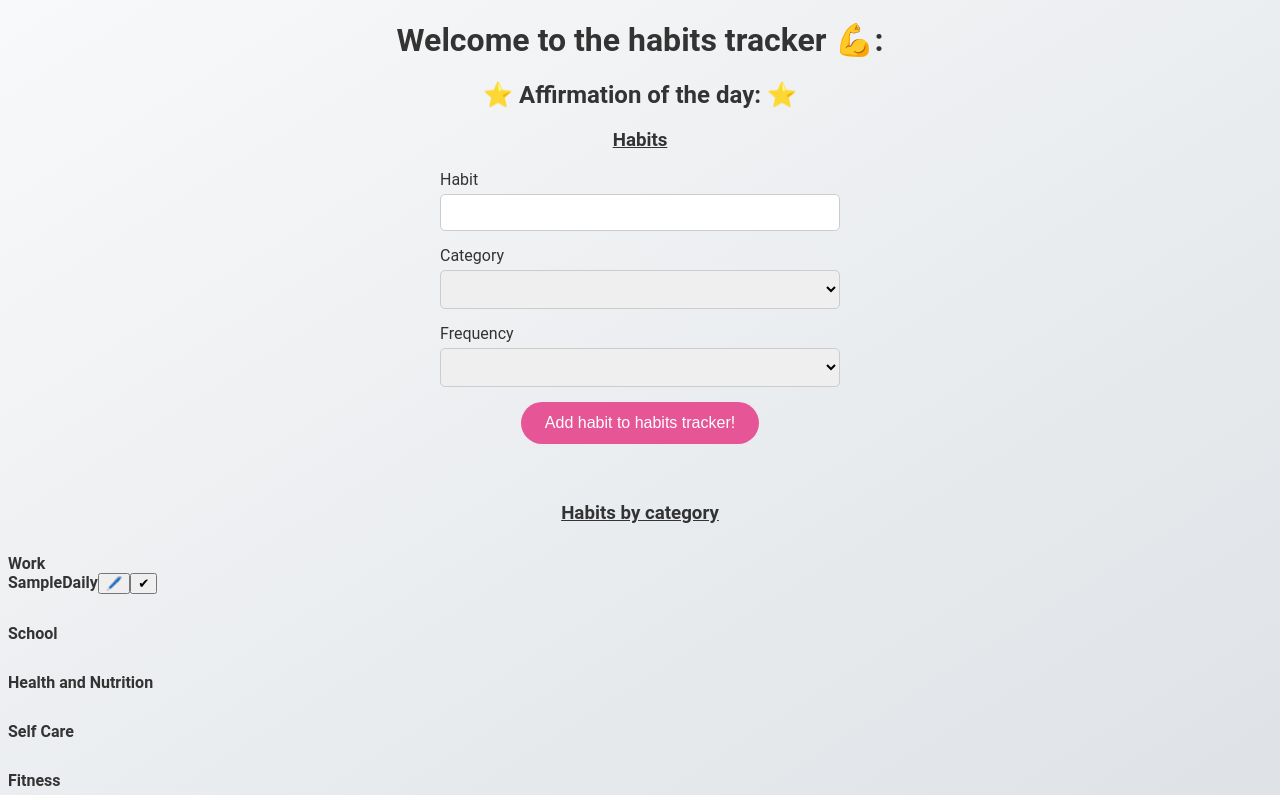
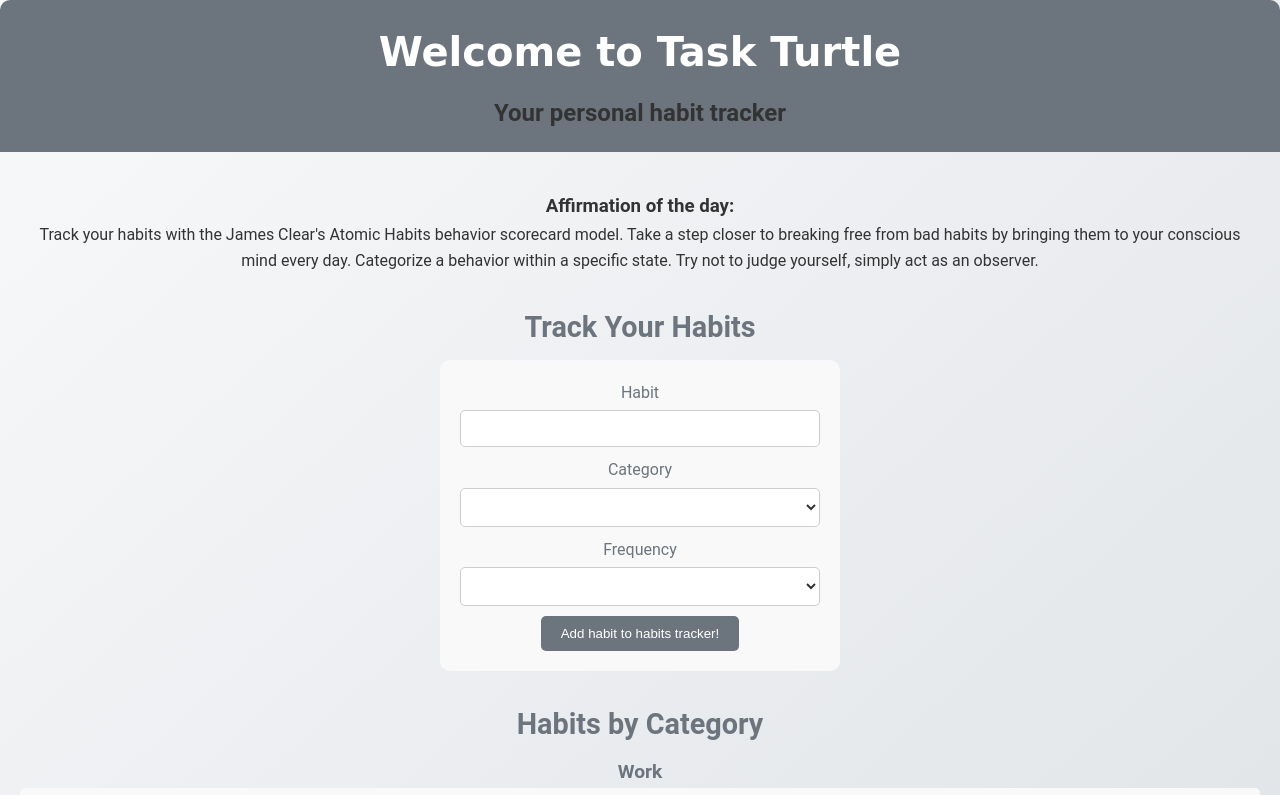
Before and after one commit to mercy12-boop/Phase-1-Project-Task-Turtle, a plain HTML site: page index.html in a window 1280 px wide. Both pictures are taken after typing "Sample" into the empty fields and a click on the button "Add habit to habits tracker!". Shown: the top 795 px of the page. Drawn offline with Linux system fonts and the light colour scheme; no server answers; a web font is replaced by a local one.

Commit message:
Addds Changes to the Project

```diff
--- a/index.css
+++ b/index.css
@@ -1,107 +1,164 @@
-/* h2,
-h3,
-body {
-  color: #e65696;
-  text-align: center;
-  font-family: "Great Notes", sans-serif;
-}
-h3 {
-  text-decoration: underline;
-}
-body {
-  background-image: linear-gradient(to bottom right, #d2c6f3, #f3e6e9);
+/* Reset default styles */
+* {
+  margin: 0;
+  padding: 0;
+  box-sizing: border-box;
 }
 
-.button1 {
-  background-color: #e65696;
-  color: #ffffff;
-  border: none;
-  padding: 10px 20px;
-  border-radius: 20px;
-  font-family: "Great Notes", sans-serif;
-  font-size: 16px;
-  cursor: pointer;
-  transition: background-color 0.3s;
+/* Body styles */
+body {
+  font-family: "Roboto", sans-serif;
+  background: linear-gradient(
+    to bottom right,
+    #f8f9fa,
+    #dee2e6
+  ); /* Soft gradient background */
+  color: #333; /* Dark text color */
+  line-height: 1.6;
 }
 
-.button1:hover {
-  background-color: #ff85b2; /
-} */
-/* General Styles */
-body {
-  font-family: "Roboto", sans-serif;
-  color: #333;
-  background-image: linear-gradient(to bottom right, #f8f9fa, #dee2e6);
+/* Center the container */
+.container {
+  max-width: 800px;
+  margin: 0 auto;
+  padding: 20px;
+  background-color: #fff; /* White container background */
+  border-radius: 10px;
+  box-shadow: 0 0 10px rgba(0, 0, 0, 0.1); /* Subtle shadow effect */
 }
 
-h1,
-h2,
-h3 {
+/* Header styles */
+header {
+  background-color: #6c757d;
+  padding: 20px;
+  text-align: center;
+  border-top-left-radius: 10px;
+  border-top-right-radius: 10px;
+  margin-bottom: 20px;
+}
+
+header h1 {
+  font-family: "Great Vibes", cursive;
+  font-size: 2.5rem;
+  margin-bottom: 10px;
+  color: #fff;
+}
+
+/* Main styles */
+main {
+  padding: 20px;
+}
+
+/* Section styles */
+section {
+  margin-bottom: 30px;
   text-align: center;
 }
 
-h3 {
-  margin-top: 20px;
-  text-decoration: underline;
+section h2 {
+  font-family: "Roboto", sans-serif;
+  font-size: 1.8rem;
+  margin-bottom: 10px;
+  color: #6c757d;
 }
 
-/* Form Styles */
+section p {
+  margin-bottom: 20px;
+}
+
+/* Form styles */
 form {
   max-width: 400px;
-  margin: 0 auto;
+  margin: 0 auto; /* Center the form */
+  padding: 20px;
+  background-color: #f9f9f9; /* Light gray form background */
+  border-radius: 10px;
 }
 
 label {
   display: block;
   margin-bottom: 5px;
+  color: #6c757d; /* Dark gray label color */
 }
 
 input[type="text"],
 select {
   width: 100%;
   padding: 10px;
-  margin-bottom: 15px;
-  border: 1px solid #ccc;
+  margin-bottom: 10px;
+  border: 1px solid #ccc; /* Light gray border */
   border-radius: 5px;
-  box-sizing: border-box;
+  background-color: #fff; /* White input background */
+  color: #333; /* Dark text color */
 }
 
-/* Button Styles */
-.button1 {
-  display: block;
-  margin: 0 auto;
-  background-color: #e65696;
-  color: #fff;
+button {
+  padding: 10px 20px;
+  background-color: #6c757d; /* Dark gray button background */
+  color: #fff; /* White text color */
   border: none;
-  padding: 12px 24px;
-  border-radius: 30px;
-  font-size: 16px;
+  border-radius: 5px;
   cursor: pointer;
-  transition: background-color 0.3s, box-shadow 0.3s;
+  transition: background-color 0.3s ease;
 }
 
-.button1:hover {
-  background-color: #ff85b2;
-  box-shadow: 0 4px 8px rgba(0, 0, 0, 0.1);
+button:hover {
+  background-color: #495057; /* Darker gray on hover */
 }
 
-/* Category Styles */
+/* Habits container styles */
 .category {
-  margin-top: 30px;
+  font-family: "Roboto", sans-serif;
+  font-size: 1.2rem;
+  margin-bottom: 20px;
+  color: #6c757d;
 }
 
-.category h4 {
-  color: #e65696;
-  font-size: 20px;
+.habitsD {
+  display: flex;
+  justify-content: space-between;
+  align-items: center;
+  padding: 10px;
+  background-color: #f9f9f9;
+  border-radius: 5px;
   margin-bottom: 10px;
 }
 
-.category ul {
-  list-style-type: none;
-  padding: 0;
+.habitsD span {
+  flex: 1;
 }
 
-.category ul li {
-  margin-bottom: 5px;
-  font-size: 16px;
+.habitsD button {
+  margin-left: 10px;
+  background-color: #6c757d;
+  color: #fff;
+  border: none;
+  border-radius: 5px;
+  padding: 8px 16px;
+  cursor: pointer;
+  transition: background-color 0.3s ease;
 }
+
+.habitsD button:hover {
+  background-color: #495057;
+}
+
+.completed {
+  text-decoration: line-through;
+  color: #999;
+}
+
+/* Footer styles */
+footer {
+  text-align: center;
+  background-color: #6c757d;
+  padding: 10px 0;
+  border-bottom-left-radius: 10px;
+  border-bottom-right-radius: 10px;
+  margin-top: 20px;
+}
+
+footer p {
+  font-size: 0.8rem;
+  color: #fff;
+}
--- a/index.html
+++ b/index.html
@@ -3,63 +3,87 @@
   <head>
     <meta charset="UTF-8" />
     <meta name="viewport" content="width=device-width, initial-scale=1.0" />
-    <title>Task Turtle</title>
-    <link rel="icon" type="image/x-icon" href="Images/cherry blossoms.png" />
+    <title>Task Turtle - Habit Tracker</title>
+    <link rel="icon" type="image/x-icon" href="Images/cherry_blossoms.png" />
     <link rel="stylesheet" href="index.css" />
     <link href="https://fonts.cdnfonts.com/css/great-notes" rel="stylesheet" />
   </head>
   <body>
-    <h1>Welcome to the habits tracker 💪:</h1>
-    <h2>⭐ Affirmation of the day: ⭐</h2>
-    <h3>Habits</h3>
+    <header>
+      <h1>Welcome to Task Turtle</h1>
+      <h2>Your personal habit tracker</h2>
+    </header>
+
+    <main>
+      <section>
+        <h3 id="affirmation">Affirmation of the day:</h3>
+        <p>
+          Track your habits with the James Clear's Atomic Habits behavior
+          scorecard model. Take a step closer to breaking free from bad habits
+          by bringing them to your conscious mind every day. Categorize a
+          behavior within a specific state. Try not to judge yourself, simply
+          act as an observer.
+        </p>
+      </section>
+
+      <section>
+        <h2>Track Your Habits</h2>
         <form id="habitForm">
           <label for="habitName">Habit</label>
           <input type="text" id="habitName" name="habitName" required /><br />
-      <!-- Defining the categories to track -->
+
           <label for="habitCategory">Category</label>
-      <!-- To add the dropdown -->
           <select name="habitCategory" id="habitCategory">
             <option value="Work">Work</option>
             <option value="School">School</option>
             <option value="Health and Nutrition">Health and Nutrition</option>
             <option value="Self Care">Self Care</option>
-        <option value="Fitness">Fitness</option>
-      </select>
-      <!-- Enclose the categories with the select to diplay all -->
+            <option value="Fitness">Fitness</option></select
+          ><br />
 
-      <br />
           <label for="Frequency">Frequency</label>
           <select name="Frequency" id="Frequency">
             <option value="Daily">Daily</option>
             <option value="Weekly">Weekly</option>
-        <option value="Montly">Monthly</option>
-      </select>
-      <br />
-      <button id="button1" class="button1">Add habit to habits tracker!</button>
+            <option value="Monthly">Monthly</option></select
+          ><br />
+
+          <button id="button1" class="button1">
+            Add habit to habits tracker!
+          </button>
         </form>
-    <br />
-    <br />
-    <h3>Habits by category</h3>
+      </section>
+
+      <section>
+        <h2>Habits by Category</h2>
         <div>
-      <h4 id="Work" class="category">Work</h4>
+          <h3 id="Work" class="category">Work</h3>
           <ul></ul>
         </div>
         <div>
-      <h4 id="School" class="category">School</h4>
+          <h3 id="School" class="category">School</h3>
           <ul></ul>
         </div>
         <div>
-      <h4 id="Health and Nutrition" class="category">Health and Nutrition</h4>
+          <h3 id="Health and Nutrition" class="category">
+            Health and Nutrition
+          </h3>
           <ul></ul>
         </div>
         <div>
-      <h4 id="Self Care" class="category">Self Care</h4>
+          <h3 id="Self Care" class="category">Self Care</h3>
           <ul></ul>
         </div>
         <div>
-      <h4 id="Fitness" class="category">Fitness</h4>
+          <h3 id="Fitness" class="category">Fitness</h3>
           <ul></ul>
         </div>
+      </section>
+    </main>
+
+    <footer>
+      <p>&copy; 2024 Task Turtle. All rights reserved.</p>
+    </footer>
 
     <script src="index.js" defer></script>
   </body>
--- a/index.js
+++ b/index.js
@@ -1,13 +1,18 @@
-// const API = "https://zenquotes.io/api/random";
+const API = "https://type.fit/api/quotes";
 
-// fetch(API)
-//   .then((res) => res.json())
-//   .then((data) => displayAffirmation(data));
-// console.log(data);
-// function displayAffirmation(data) {
-//   const h1Element = document.querySelector("h1");
-//   h1Element.textContent = `Affirmation of the day: ${data.q} by ${data.a}`;
-// }
+fetch(API)
+  .then((res) => res.json())
+  .then((data) => {
+    console.log(data); // Log the data here
+    displayAffirmation(data);
+  });
+
+function displayAffirmation(data) {
+  const randomIndex = Math.floor(Math.random() * data.length);
+  const randomQuote = data[randomIndex];
+  const affirmation = document.getElementById("affirmation");
+  affirmation.textContent = `Affirmation of the day: ${randomQuote.text} by ${randomQuote.author}`;
+}
 
 document.addEventListener("DOMContentLoaded", function () {
   const form = document.getElementById("habitForm");
@@ -17,19 +22,23 @@
   const selfContainer = document.getElementById("Self Care");
   const fitnessContainer = document.getElementById("Fitness");
 
-  // an event listener to capture the info, but we need to make sure we do not reload
+  const completionCountsMap = new Map(); // Map to store completion counts
+  const habitsArray = []; // Array to store habit elements
+
   form.addEventListener("submit", (e) => {
     e.preventDefault();
     getData();
   });
 
   function getData(e) {
-    const habitName = form.elements["habitName"].value; // New way of capturing the input
+    const habitName = form.elements["habitName"].value;
     const category = form.elements["habitCategory"].value;
     const frequency = form.elements["Frequency"].value;
 
-    const habitsDiv = document.createElement("div"); // We create a div with the actual habit
-    const habitItem = document.createElement("span"); // Under the div, we create a span for the actual habit
+    const habitsDiv = document.createElement("div");
+    habitsDiv.classList.add("habitsD");
+
+    const habitItem = document.createElement("span");
     const habitFrequency = document.createElement("span");
     const edit = document.createElement("button");
     const checkmark = document.createElement("button");
@@ -39,11 +48,11 @@
     edit.textContent = "🖊️";
     checkmark.textContent = "✔";
 
-    habitsDiv.appendChild(habitItem); // append the habits span to the upper div
+    habitsDiv.appendChild(habitItem);
     habitsDiv.appendChild(habitFrequency);
     habitsDiv.appendChild(edit);
     habitsDiv.appendChild(checkmark);
-    // crearing the input fields
+
     form.elements["habitName"].value = "";
     form.elements["habitCategory"].value = "";
     form.elements["Frequency"].value = "";
@@ -59,5 +68,36 @@
     } else if (category === "Fitness") {
       fitnessContainer.appendChild(habitsDiv);
     }
+
+    // Push the habit div to the habits array
+    habitsArray.push(habitsDiv);
+    // Initialize completion count to 0 in the completion counts map
+    completionCountsMap.set(habitsDiv, 0);
+
+    edit.addEventListener("click", () => {
+      const newHabitName = prompt("Enter the new habit name:");
+      const newFrequency = prompt("Enter the new frequency:");
+
+      if (newHabitName !== null && newFrequency !== null) {
+        habitItem.textContent = newHabitName;
+        habitFrequency.textContent = newFrequency;
+      }
+    });
+
+    checkmark.addEventListener("click", () => {
+      const completionCount = completionCountsMap.get(habitsDiv);
+      const confirmation = confirm(
+        "Good job! That's one more day down. Keep going!"
+      );
+
+      if (confirmation) {
+        const newCompletionCount = completionCount + 1;
+        completionCountsMap.set(habitsDiv, newCompletionCount);
+        habitsDiv.classList.add("completed"); // Add completed class
+        alert(
+          `Woohoooo! You have completed : ${newCompletionCount} days of the ${habitName} habit`
+        );
+      }
+    });
   }
 });
```
Also changed, not shown: Images/background2.png (added), README.md. Lines whose indentation alone changed are shown as unchanged.
